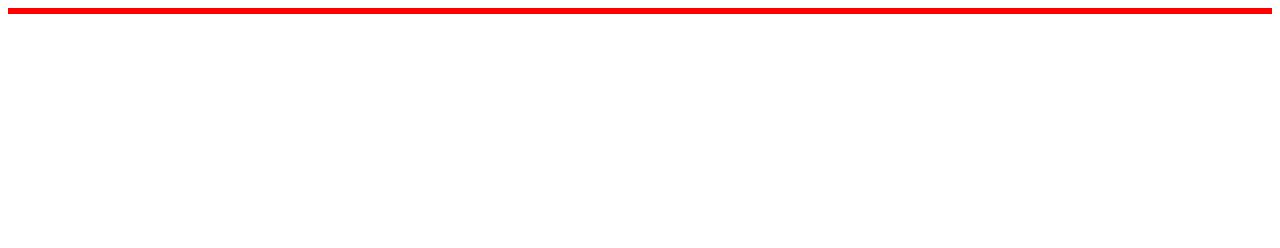
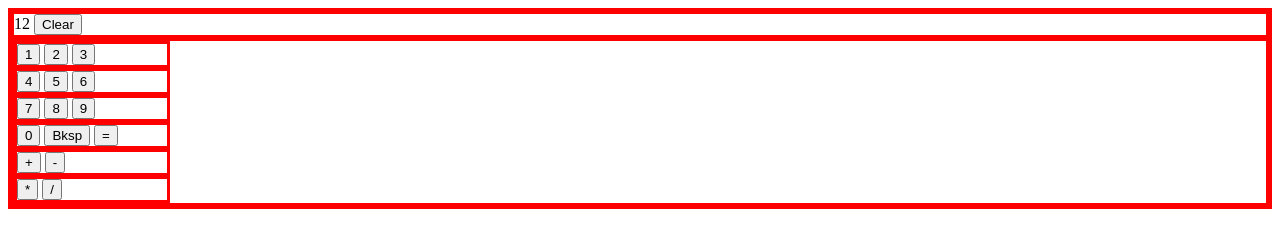
Before and after one commit to Bdebrasi/Project-Odin-Fundamentals, a plain HTML site: page Calculator/index.html in a window 1280 px wide. Drawn offline with Linux system fonts and the light colour scheme.

Commit message:
Initial html elements

```diff
--- a/Calculator/index.html
+++ b/Calculator/index.html
@@ -8,7 +8,44 @@
 </head>
 <body>
     <div class="calc">
-
+        <div class="displayClear">
+            <output name="sumresult">12</output>
+            <button type="button">Clear</button>
+        </div>
+        <div class="numbersOperations">
+            <div class="Numbers">
+                <div class="buttonContainer">
+                    <button type="button">1</button>
+                    <button type="button">2</button>
+                    <button type="button">3</button>
+                </div>
+                <div class="buttonContainer">
+                    <button type="button">4</button>
+                    <button type="button">5</button>
+                    <button type="button">6</button>
+                </div>
+                <div class="buttonContainer">
+                    <button type="button">7</button>
+                    <button type="button">8</button>
+                    <button type="button">9</button>
+                </div>
+                <div class="buttonContainer">
+                    <button type="button">0</button>
+                    <button type="button">Bksp</button>
+                    <button type="button">=</button>
+                </div>
+            </div>
+            <div class="operations">
+                <div class="buttonContainer">
+                    <button type="button">+</button>
+                    <button type="button">-</button>
+                </div>
+                <div class="buttonContainer">
+                    <button type="button">*</button>
+                    <button type="button">/</button>
+                </div>
+            </div>
+        </div>
     </div>
 </body>
 </html>
--- a/Calculator/style.css
+++ b/Calculator/style.css
@@ -2,4 +2,31 @@
     display: flexbox;
     border: red;
     border-style:solid;
+    flex-direction: column;
+    justify-content: flex-start;
 }
+
+.displayClear{
+    display: flexbox;
+    border: red;
+    border-style:solid;
+    flex-direction: row;
+}
+
+.numbersOperations{
+    display: flexbox;
+    border: red;
+    border-style:solid;
+    flex-direction: row;
+}
+
+.buttonContainer{
+    display: flexbox;
+    border: red;
+    border-style:solid;
+    flex-direction: row;
+    width: 150px;
+}
+
+button{
+}
```
Also changed, not shown: Calculator/script.js (line endings or trailing spaces).
